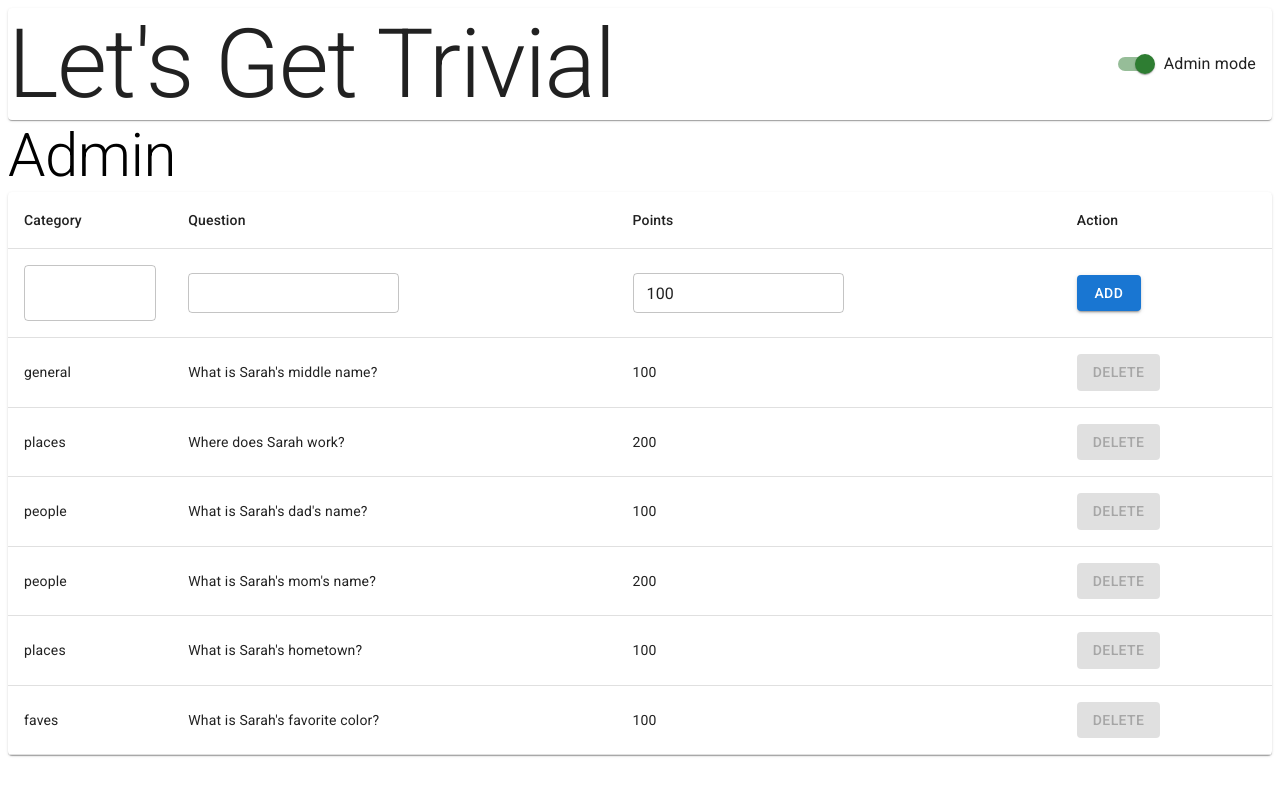
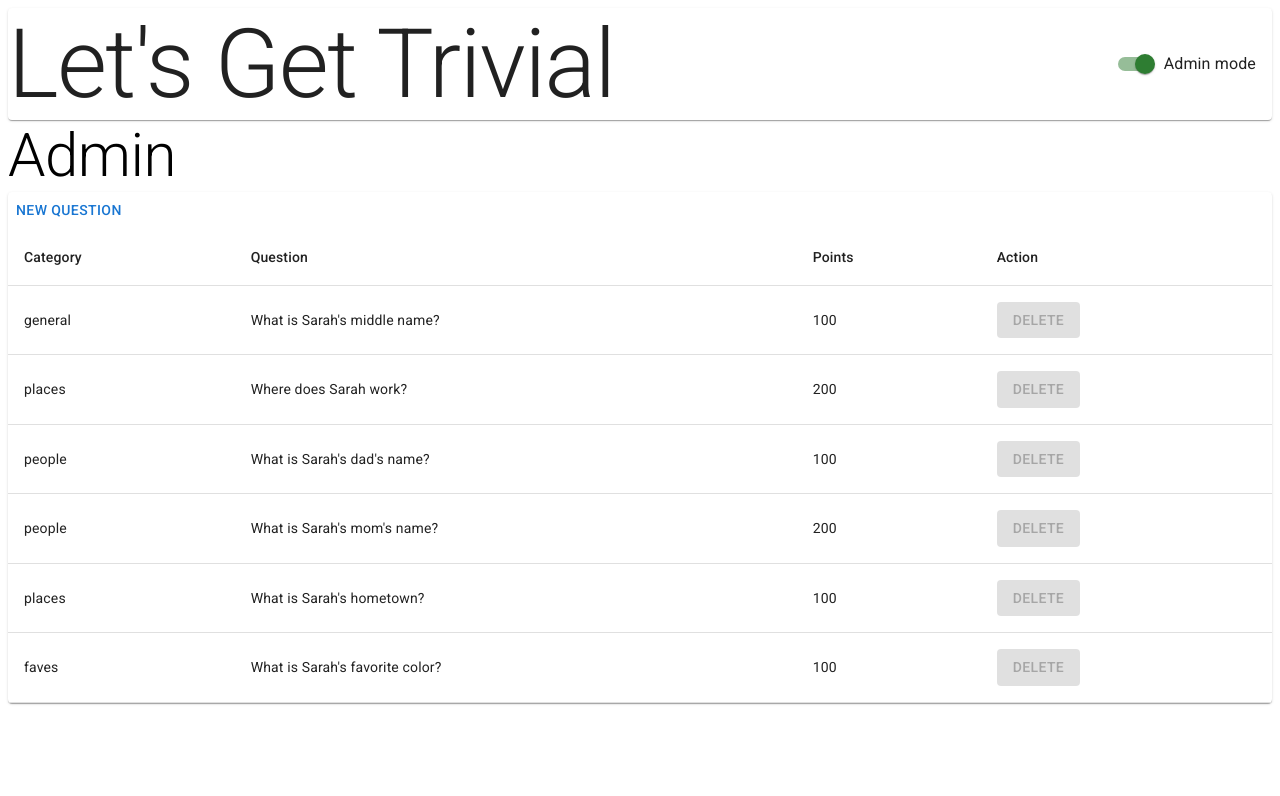
Before and after one commit to leovolving/trivia, a React (Create React App) app: page / in a window 1280 px wide. Shown: the top 796 px of the page. Built offline with nearby package versions, Linux system fonts and the light colour scheme.

Commit message:
move question form to a modal

```diff
--- /dev/null
+++ b/src/components/AdminQuestionFormModal.jsx
@@ -0,0 +1,142 @@
+import { useState } from "react";
+
+import {
+  Autocomplete,
+  Box,
+  Button,
+  Card,
+  FormLabel,
+  Modal,
+  TextField,
+} from "@mui/material";
+
+const INITIAL_POINTS = 100;
+
+// to be replaced with proper unique ID when connected to DB
+const uuid = () => new Date().getTime();
+
+const AdminQuestionFormModal = ({
+  isOpen,
+  onClose,
+  questions,
+  setQuestions,
+  categories,
+  setCategories,
+}) => {
+  const [category, setCategory] = useState(null);
+  const [inputCategory, setInputCategory] = useState("");
+  const [question, setQuestion] = useState("");
+  const [points, setPoints] = useState(INITIAL_POINTS);
+
+  const clearInputs = () => {
+    setCategory(null);
+    setInputCategory("");
+    setQuestion("");
+    setPoints(INITIAL_POINTS);
+  };
+
+  const onAutocompleteChange = (_, value, reason) => {
+    switch (reason) {
+      case "clear":
+      case "reset":
+        setInputCategory("");
+        setCategory(value);
+        break;
+      case "input":
+        setInputCategory(value);
+        setCategory(null);
+        break;
+      case "selectOption":
+        setInputCategory(value.label);
+        setCategory(value);
+        break;
+      default:
+      // do nothing for blur
+    }
+  };
+
+  const getOrCreateCategory = () => {
+    if (category?.id) return category.id;
+    const existingMatch = categories.find(
+      (c) => c.label.toLowerCase() === inputCategory.toLowerCase()
+    );
+    if (existingMatch) return existingMatch.id;
+    const id = uuid();
+    setCategories([{ id, label: inputCategory }, ...categories]);
+    return id;
+  };
+
+  const onTextFieldChange = (setStateFunction) => (event) => {
+    setStateFunction(event.target.value);
+  };
+
+  const onSubmit = (e) => {
+    e.preventDefault();
+
+    const newQuestion = {
+      question,
+      points: +points,
+      id: uuid(),
+      createdAt: new Date(),
+      isAnswered: false,
+      category: getOrCreateCategory(),
+    };
+
+    setQuestions([newQuestion, ...questions]);
+    clearInputs();
+  };
+  return (
+    <Modal open={isOpen} onClose={onClose} className="modal">
+      <Card className="modal-card">
+        <Box
+          sx={{
+            display: "flex",
+            justifyContent: "space-between",
+            borderBottom: "1px solid",
+          }}
+        >
+          <form id="new-question-form" onSubmit={onSubmit}>
+            <FormLabel>
+              Category
+              <Autocomplete
+                freeSolo
+                options={categories}
+                renderInput={(params) => (
+                  <TextField size="small" {...params} required />
+                )}
+                onChange={onAutocompleteChange}
+                inputValue={inputCategory}
+                onInputChange={onAutocompleteChange}
+                value={category}
+                sx={{ marginBottom: "25px" }}
+              />
+            </FormLabel>
+
+            <TextField
+              size="small"
+              onChange={onTextFieldChange(setQuestion)}
+              value={question}
+              label="Question"
+              required
+            />
+
+            <TextField
+              size="small"
+              onChange={onTextFieldChange(setPoints)}
+              value={points}
+              inputProps={{ type: "number" }}
+              label="Points"
+              required
+            />
+
+            <Button variant="contained" type="submit">
+              Add
+            </Button>
+          </form>
+        </Box>
+      </Card>
+    </Modal>
+  );
+};
+
+export default AdminQuestionFormModal;
--- a/src/components/AdminTable.jsx
+++ b/src/components/AdminTable.jsx
@@ -1,7 +1,6 @@
 import { useState } from "react";
 
 import {
-  Autocomplete,
   Button,
   Paper,
   Table,
@@ -9,81 +8,18 @@ import {
   TableCell,
   TableHead,
   TableRow,
-  TextField,
 } from "@mui/material";
 
-const INITIAL_POINTS = 100;
-
-// to be replaced with proper unique ID when connected to DB
-const uuid = () => new Date().getTime();
+import { AdminQuestionFormModal } from ".";
 
 const AdminTable = ({ questions, categories, setQuestions, setCategories }) => {
-  const [category, setCategory] = useState(null);
-  const [inputCategory, setInputCategory] = useState("");
-  const [question, setQuestion] = useState("");
-  const [points, setPoints] = useState(INITIAL_POINTS);
-
-  const clearInputs = () => {
-    setCategory(null);
-    setInputCategory("");
-    setQuestion("");
-    setPoints(INITIAL_POINTS);
+  const [isModalOpen, setModalOpen] = useState(false);
+  const toggleModal = () => {
+    setModalOpen(!isModalOpen);
   };
-
-  const onAutocompleteChange = (_, value, reason) => {
-    switch (reason) {
-      case "clear":
-      case "reset":
-        setInputCategory("");
-        setCategory(value);
-        break;
-      case "input":
-        setInputCategory(value);
-        setCategory(null);
-        break;
-      case "selectOption":
-        setInputCategory(value.label);
-        setCategory(value);
-        break;
-      default:
-      // do nothing for blur
-    }
-  };
-
-  const getOrCreateCategory = () => {
-    if (category?.id) return category.id;
-    const existingMatch = categories.find(
-      (c) => c.label.toLowerCase() === inputCategory.toLowerCase()
-    );
-    if (existingMatch) return existingMatch.id;
-    const id = uuid();
-    setCategories([{ id, label: inputCategory }, ...categories]);
-    return id;
-  };
-
-  const onTextFieldChange = (setStateFunction) => (event) => {
-    setStateFunction(event.target.value);
-  };
-
-  const onSubmit = (e) => {
-    e.preventDefault();
-
-    const newQuestion = {
-      question,
-      points: +points,
-      id: uuid(),
-      createdAt: new Date(),
-      isAnswered: false,
-      category: getOrCreateCategory(),
-    };
-
-    setQuestions([newQuestion, ...questions]);
-    clearInputs();
-  };
-
   return (
     <Paper>
-      <form id="new-question-form" onSubmit={onSubmit}>
+      <Button onClick={toggleModal}>New Question</Button>
       <Table aria-label="game questions">
         <TableHead>
           <TableRow>
@@ -94,43 +30,6 @@ const AdminTable = ({ questions, categories, setQuestions, setCategories }) => {
           </TableRow>
         </TableHead>
         <TableBody>
-            <TableRow>
-              <TableCell>
-                <Autocomplete
-                  freeSolo
-                  options={categories}
-                  renderInput={(params) => (
-                    <TextField size="small" {...params} required />
-                  )}
-                  onChange={onAutocompleteChange}
-                  inputValue={inputCategory}
-                  onInputChange={onAutocompleteChange}
-                  value={category}
-                />
-              </TableCell>
-              <TableCell>
-                <TextField
-                  size="small"
-                  onChange={onTextFieldChange(setQuestion)}
-                  value={question}
-                  required
-                />
-              </TableCell>
-              <TableCell>
-                <TextField
-                  size="small"
-                  onChange={onTextFieldChange(setPoints)}
-                  value={points}
-                  inputProps={{ type: "number" }}
-                  required
-                />
-              </TableCell>
-              <TableCell>
-                <Button variant="contained" type="submit">
-                  Add
-                </Button>
-              </TableCell>
-            </TableRow>
           {questions.map((q) => (
             <TableRow key={q.id}>
               <TableCell>
@@ -147,7 +46,14 @@ const AdminTable = ({ questions, categories, setQuestions, setCategories }) => {
           ))}
         </TableBody>
       </Table>
-      </form>
+      <AdminQuestionFormModal
+        isOpen={isModalOpen}
+        onClose={toggleModal}
+        questions={questions}
+        setQuestions={setQuestions}
+        categories={categories}
+        setCategories={setCategories}
+      />
     </Paper>
   );
 };
--- a/src/components/GameQuestionModal.jsx
+++ b/src/components/GameQuestionModal.jsx
@@ -18,8 +18,8 @@ const GameQuestionModal = ({
   };
   const category = categories.find((c) => c.id === question.category);
   return (
-    <Modal open onClose={onClose} className="question-modal">
-      <Card className="question-modal-card">
+    <Modal open onClose={onClose} className="modal">
+      <Card className="modal-card">
         <Box
           sx={{
             display: "flex",
--- a/src/components/index.js
+++ b/src/components/index.js
@@ -1,2 +1,3 @@
 export { default as AdminTable } from "./AdminTable";
+export { default as AdminQuestionFormModal } from "./AdminQuestionFormModal";
 export { default as GameQuestionModal } from "./GameQuestionModal";
--- a/src/index.css
+++ b/src/index.css
@@ -35,13 +35,13 @@
     text-align: center;
 }
 
-.question-modal {
+.modal {
     display: flex;
     align-items: center;
     justify-content: center;
 }
 
-.question-modal-card {
+.modal-card {
     min-height: 250px;
     width: 500px;
     padding: 50px;
```
Lines whose indentation alone changed are shown as unchanged.
